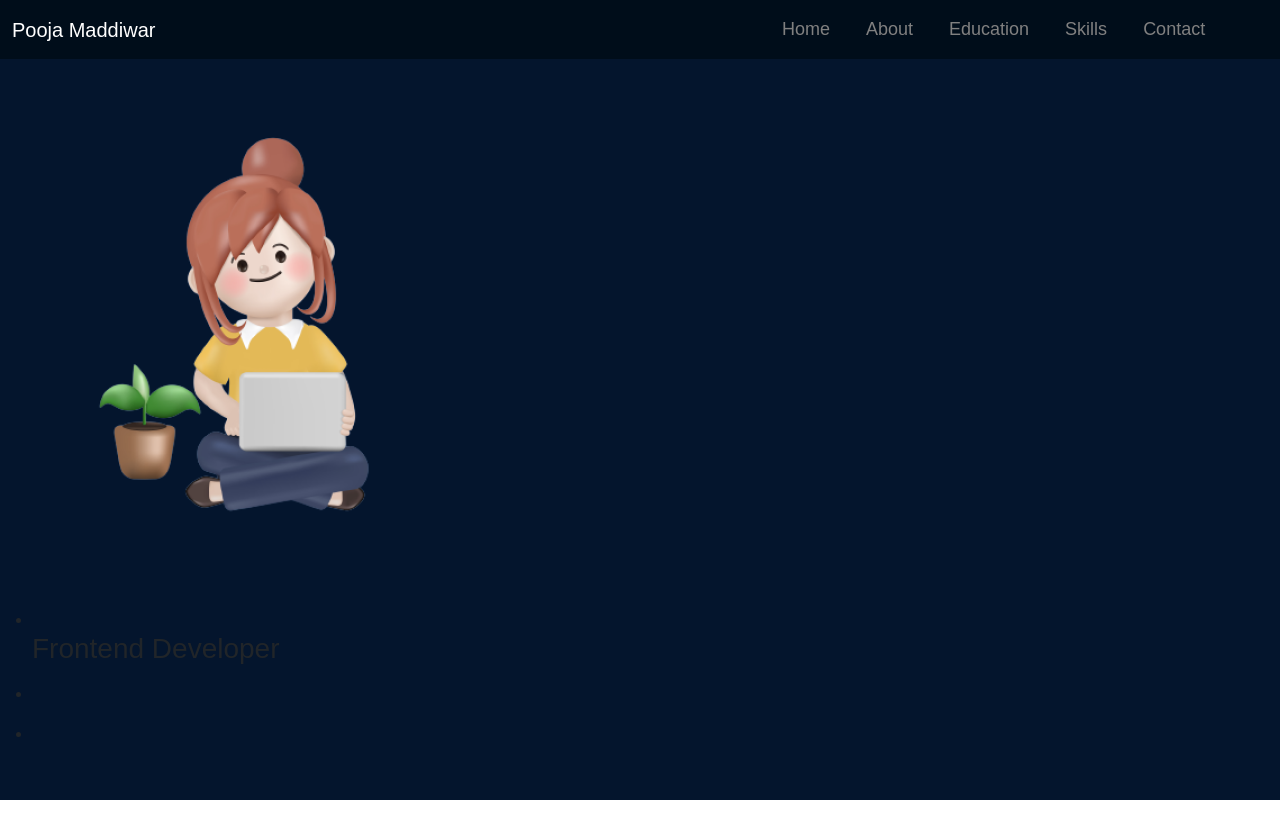
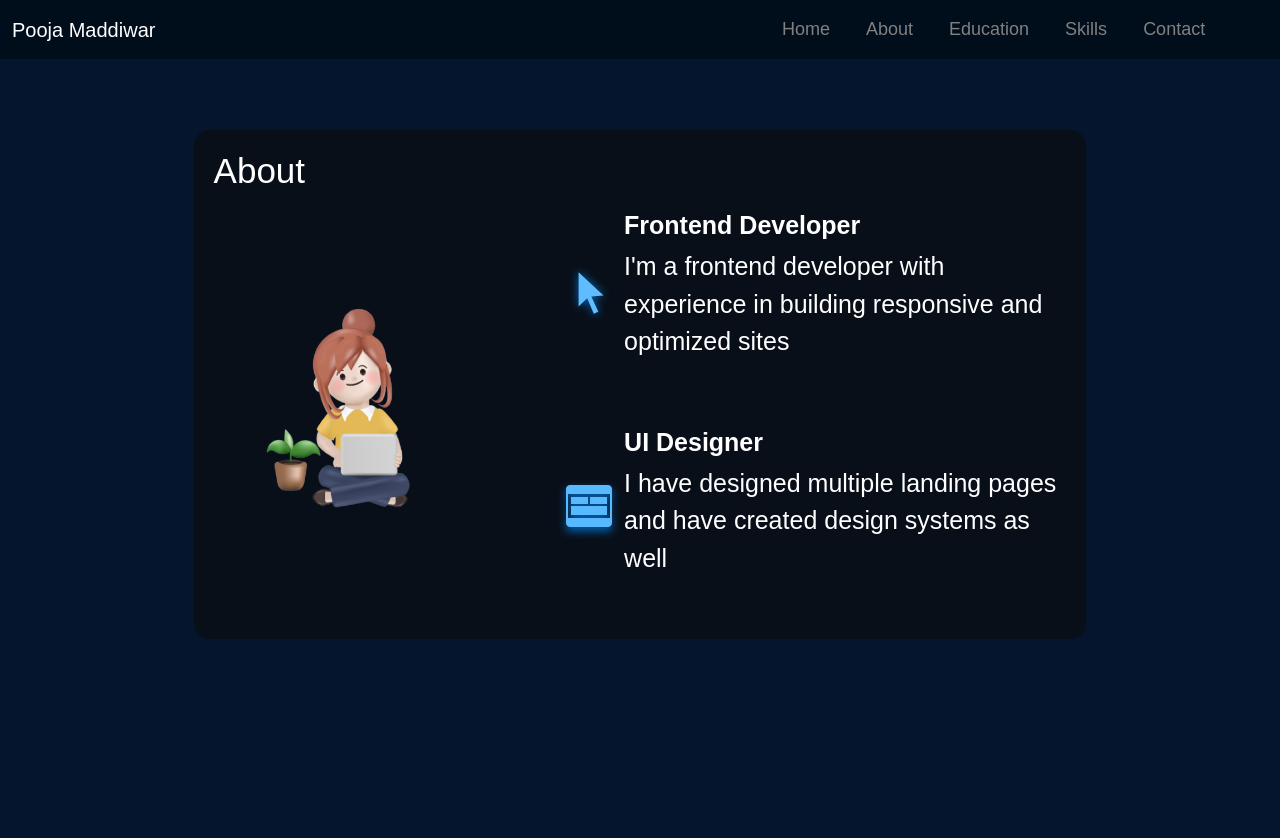
Before and after one commit to PoojaMaddiwar/MyPortFolio, a React (Vite) app in the folder My_Porfolio/: page /About in a window 1280 px wide. Shown: the top 838 px of the page. Before the commit the page ends 800 px from the top, so only its background shows below. Built offline with nearby package versions, Linux system fonts and the light colour scheme.

Commit message:
about page is done

```diff
--- a/My_Porfolio/src/components/About/About.jsx
+++ b/My_Porfolio/src/components/About/About.jsx
@@ -1,8 +1,13 @@
+import React from "react"
 import abouImg from "../../assets/about/aboutImage.png"
+import CursorIcon from "../../assets/about/cursorIcon.png"
+import ServerIcon from "../../assets/about/serverIcon.png"
+import uiIcon from "../../assets/about/uiIcon.png";
 import "./about.css"
 const About = ()=>{
     return(
         <>
+        <div className="container">
         <section className="abtcontainer">
             <h2 className="abttitle">About</h2>
 
@@ -11,32 +16,38 @@ const About = ()=>{
                 alt="Me sitting with laptop"
                 className="aboutImage" />
 
-                <ul className="aboutItem">
+                <ul className="aboutItems">
                     <li className="aboutItem">
-                        <img src="" alt="" />
+                        <img src={CursorIcon} alt="" />
                         <div className="aboutItemText">
                             <h3>Frontend Developer</h3>
-                            <p></p>
+                            <p> I'm a frontend developer with experience in building responsive
+                                and optimized sites
+                            </p>
                         </div>
                     </li>
                     <li className="aboutItem">
+                        <img src={uiIcon} alt="" />
+                        <div className="aboutItemText">
+                            <h3>UI Designer</h3>
+                            <p>
+                                I have designed multiple landing pages and have created design
+                                systems as well
+                            </p>
+                        </div>
+                    </li>
+                    {/* <li className="aboutItem">
                         <img src="" alt="" />
                         <div className="aboutItemText">
                             <h3></h3>
                             <p></p>
                         </div>
-                    </li>
-                    <li className="aboutItem">
-                        <img src="" alt="" />
-                        <div className="aboutItemText">
-                            <h3></h3>
-                            <p></p>
-                        </div>
-                    </li>
+                    </li> */}
                 </ul>
 
             </div>
         </section>
+        </div>
         </>
     )
 }
--- a/My_Porfolio/src/components/About/about.css
+++ b/My_Porfolio/src/components/About/about.css
@@ -0,0 +1,95 @@
+@import "../../vars.css";
+
+
+.abtcontainer{
+    position: relative;
+    background-color: rgba(12, 12, 12, 0.6);
+    border-radius: 15px;
+    padding: 20px;
+    margin-top: 80px;
+    z-index: 1;
+    margin-left: 10%;
+    margin-right: 10%;
+
+
+}
+
+.abttitle{
+    color: var(--color-text);
+    font-size: 35px;
+    font-weight: 300;
+
+}
+
+.abtcontent{
+    display: flex;
+    flex-direction: row;
+    align-items: center;
+}
+
+.aboutImage{
+    width: 35%;
+}
+
+.aboutItems {
+    color: var(--color-text);
+    display: flex;
+    flex-direction: column;
+    gap: 30px;
+  }
+
+
+.aboutItem{
+    display: flex;
+    flex-direction: row;
+    align-items: center;
+    border-radius: 20px;
+    list-style: none;
+    padding: 10px;
+    background-image: linear-gradient(
+    90deg,
+    rgba(165, 215, 232, 0.42) 0%,
+    rgba(255, 255, 255, 0) 100%);
+    background-size: 0 100%;
+    background-repeat: no-repeat;
+    transition: 0.5s;
+}
+
+.aboutItem:hover{
+    background-size: 100% 100%;
+}
+
+.aboutItem h3 {
+    font-size: 25px;
+    font-weight: 600;
+  }
+
+  .aboutItem p {
+    font-size: 25px;
+  }
+
+
+  @media screen and (max-width: 830px) {
+    .container {
+      background-color: transparent;
+      padding-left: 0;
+      padding-right: 0;
+    }
+
+    .content {
+      flex-direction: column;
+    }
+
+    .aboutImage {
+      display: none;
+    }
+
+    .aboutItems {
+      margin-top: 29px;
+    }
+
+    .aboutItem {
+      padding-left: 0;
+      padding-right: 0;
+    }
+  }
--- a/My_Porfolio/src/components/Default/style.css
+++ b/My_Porfolio/src/components/Default/style.css
@@ -22,30 +22,9 @@
 }
 
 .active .nav-link {
-    color: #004280; /* Change to your desired color */
+    color: #004280;
   }
 
   .active .nav-link:hover {
-    color: #004280; /* Keep the hover color the same as the active color */
+    color: #004280;
   }
-
-
-
-  .card_detail{
-      display: flex;
-      padding: 110px 0px 0px 0px;
-
-  }
-  .card{
-    background-color: transparent;
-    color: rgb(205, 186, 186);
-    border: 1px solid #1573cb;
-
-  }
-
-  .education, .experience{
-    display: flex;
-    flex-direction: column;
-    align-items: center;
-
-  }
--- a/My_Porfolio/src/components/Education/Education.jsx
+++ b/My_Porfolio/src/components/Education/Education.jsx
@@ -1,5 +1,6 @@
 import axios from "axios";
 import { useEffect, useState } from "react";
+import "./education.css"
 
 const Education = ()=>{
     const [details,setdetails] = useState([])
@@ -15,15 +16,17 @@ const Education = ()=>{
     },[])
     return(
        <>
-        <div className="bg-containerr">
+        <div className="educontainerr">
 
             <div className="card_detail">
-                <div className="education col-md-6">
+                <div className="education">
+                    <h1 className="text-white">Education</h1>
                     {/* education details */}
                     {
                         details.map((element,index)=>{
                             return(
-                                <div key={index} className="card w-50 mt-3">
+
+                                <div key={index} className="card mt-3">
                                     <div className="card-body">
                                         <h5 className="card-title"><i className="fa fa-calendar-day"></i>{"  "+element.year}</h5>
                                         <p className="card-text">{element.clagName}</p>
@@ -39,8 +42,9 @@ const Education = ()=>{
 
                 </div>
 
-                <div className="experience col-md-6">
-                    <div className="card w-50">
+                <div className="experience">
+                    <h1>Experience</h1>
+                    <div className="card">
                         <div className="card-body">
                             <h5 className="card-title"><i className="fa fa-calendar-day"></i>Card title</h5>
                             <p className="card-text">With supporting text below as a natural lead-in to additional content.</p>
--- /dev/null
+++ b/My_Porfolio/src/components/Education/education.css
@@ -0,0 +1,35 @@
+@import "../../vars.css";
+
+.educontainerr{
+    position: relative;
+    margin-top: 50px;
+    z-index: 1;
+    display: flex;
+    justify-content: center;
+    align-items: center;
+
+}
+.card_detail{
+    display: flex;
+
+}
+
+
+/* .card_detail{
+    display: flex;
+    padding: 110px 0px 0px 0px;
+
+}
+.card{
+  background-color: transparent;
+  color: rgb(205, 186, 186);
+  border: 1px solid #1573cb;
+
+}
+
+.education, .experience{
+  display: flex;
+  flex-direction: column;
+  align-items: center;
+
+} */
--- a/My_Porfolio/src/components/Home/Home.jsx
+++ b/My_Porfolio/src/components/Home/Home.jsx
@@ -1,8 +1,6 @@
-import React from "react";
-import  bannerImage  from "../../assets/hero/heroImage.png"
+import React, { useEffect, useRef } from "react";
 import Typed from "typed.js";
-import { useEffect } from "react";
-import { useRef } from "react";
+import bannerImage from "../../assets/hero/heroImage.png";
 import "./home.css";
 const Home = ()=>{
 
@@ -25,7 +23,7 @@ const Home = ()=>{
 
     return(
         <>
-            <section className="container">
+            <div className="container">
                 <div className="content">
                     <h2 className="title">Hi, I'm Pooja</h2>
                     <h2 className="title">And I'm <span  ref={ref1}></span></h2>
@@ -50,7 +48,7 @@ const Home = ()=>{
                 <div className="topBlur" />
 
 
-            </section>
+            </div>
 
 
         </>
```
